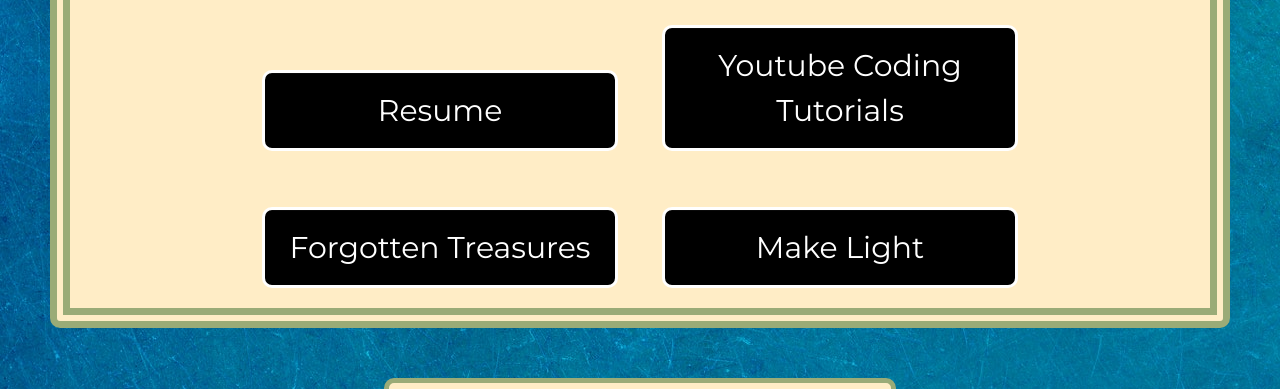
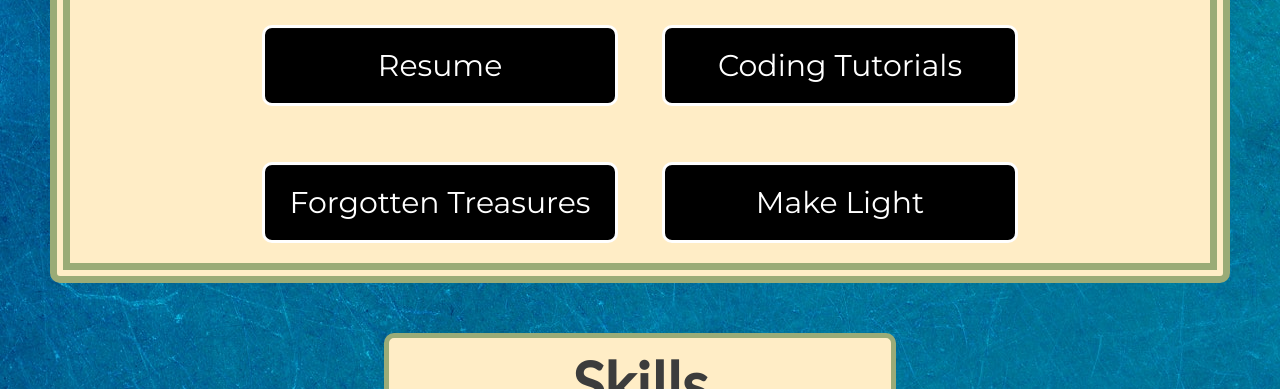
Before and after one commit to DanZinov/PersonalWebsite, a plain HTML site: page index.html in a window 1280 px wide. Shown: the part 711-1100 px from the top of the page. Drawn offline with nearby package versions, Linux system fonts and the light colour scheme.

Commit message:
Update index.html

```diff
--- a/index.html
+++ b/index.html
@@ -243,7 +243,7 @@
             <h2>My main interest is developing video games for mobile devices and personal computers, using Unity Engine, a variety of programming languages and secondary software.</h2>
             <h2>Created and published several mobile games on Google Play.</h2>
             <a class="button" style="background:url(adobe.jpg)" href="https://danzinov.github.io/PersonalWebsite/Resume.pdf" target="_blank"><span>Resume</span></a>
-            <a class="button" style="background:url(youtube.jpg)" href="https://www.youtube.com/watch?v=GaZ8paevZdo&t=" target="_blank"><span>Youtube Coding Tutorials</span></a>
+            <a class="button" style="background:url(youtube.jpg)" href="https://www.youtube.com/watch?v=GaZ8paevZdo&t=" target="_blank"><span>Coding Tutorials</span></a>
             <h2></h2>
             <a class="button" style="background:url(google_play.jpg)" href="https://play.google.com/store/apps/details?id=com.firelandvalley.forgottentreasures" target="_blank"><span>Forgotten Treasures</span></a>
             <a class="button" style="background:url(google_play.jpg)" href="https://play.google.com/store/apps/details?id=com.FirelandsValley.MakeLight" target="_blank"><span>Make Light</span></a>
```
